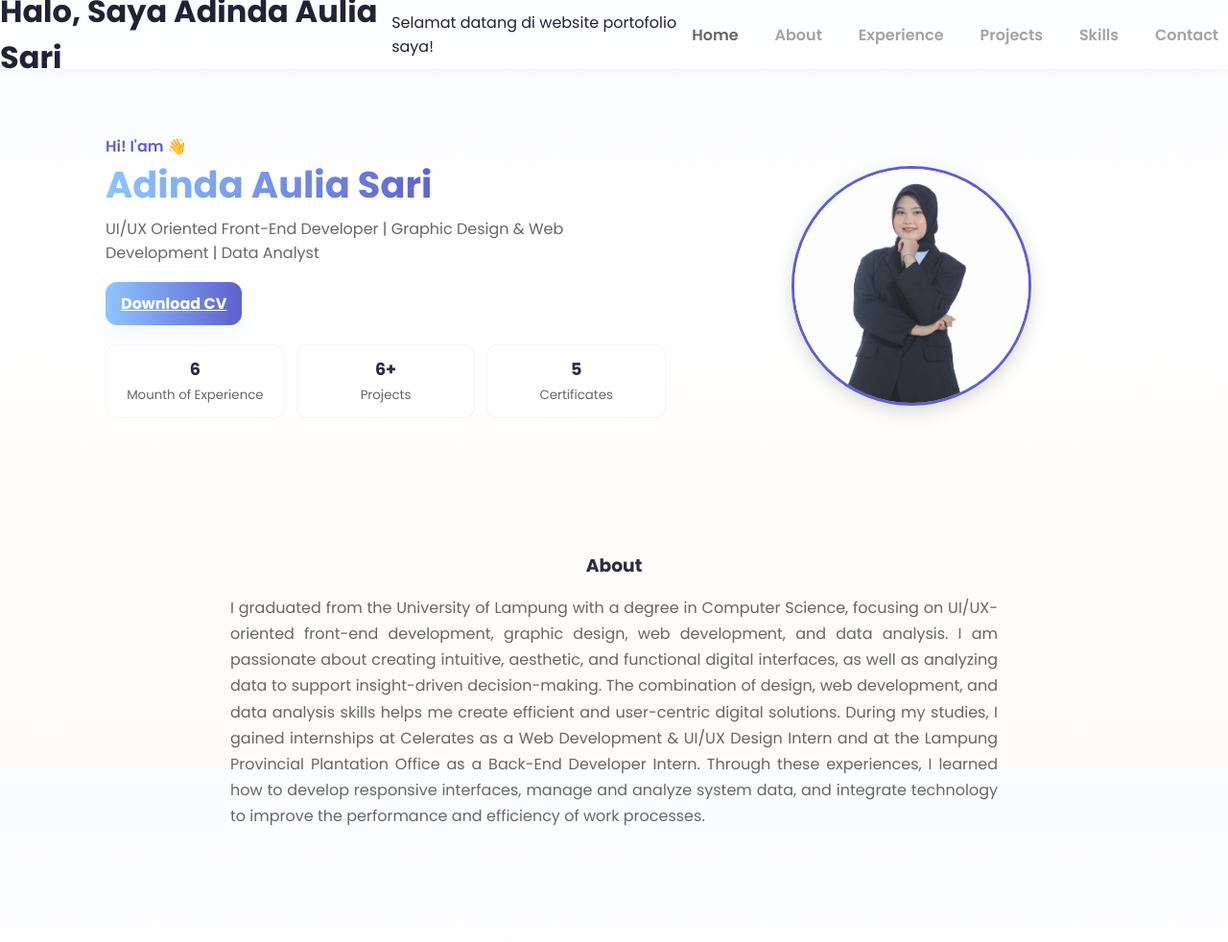
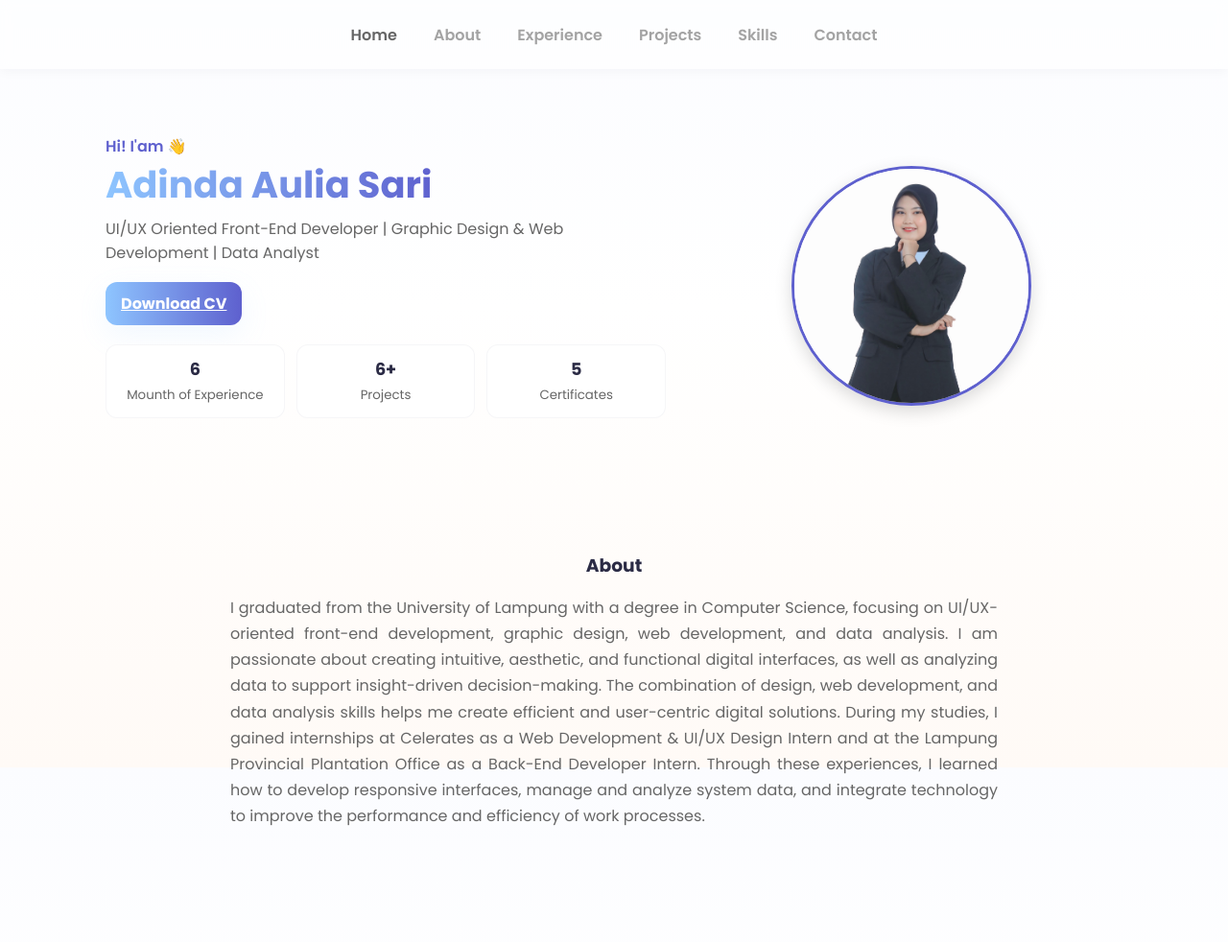
Before and after one commit to Adindaauliasari/Adindaauliasari.github.io, a plain HTML site: page index.html in a window 1280 px wide. Shown: the top 982 px of the page at 96% size. Drawn offline with Linux system fonts and the light colour scheme; files whose address does not match are found by name.

Commit message:
Update index.html

```diff
--- a/index.html
+++ b/index.html
@@ -10,9 +10,6 @@
 </head>
 <body>
   <header>
-
- <h1>Halo, Saya Adinda Aulia Sari</h1>
-        <p>Selamat datang di website portofolio saya!</p>
       <nav>
         <ul>
           <li><a href="#home">Home</a></li>
```
